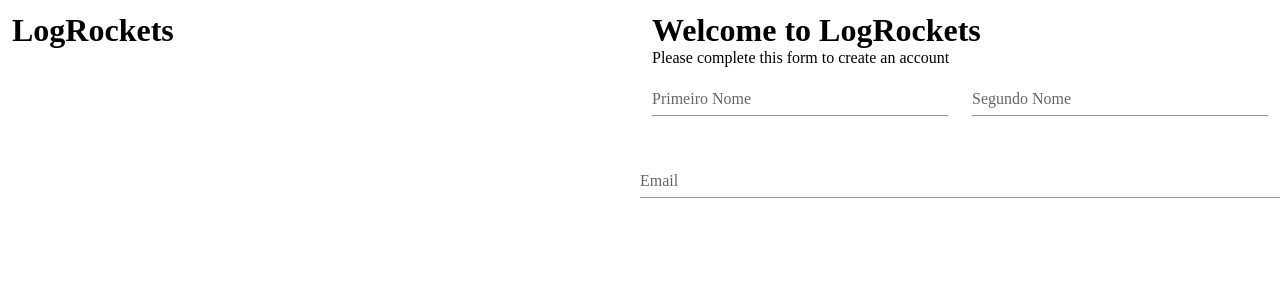
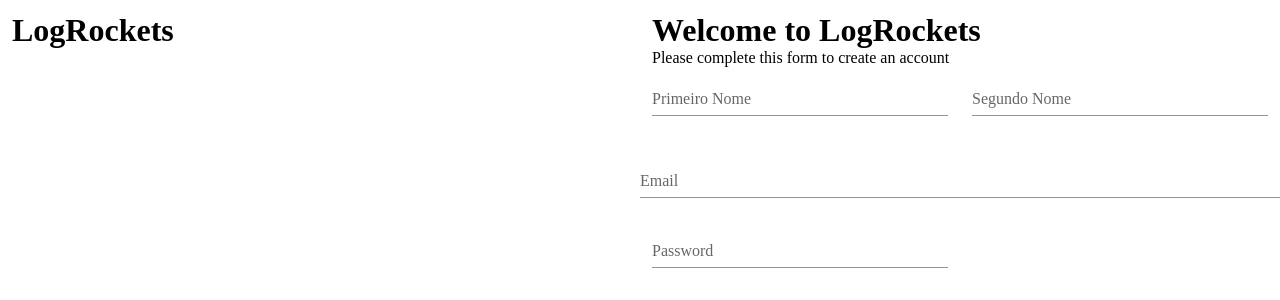
Before and after one commit to Edivansanto5/telaLoginComvuetify, a Vue app in the folder formulario-vuetify/: page / in a window 1280 px wide. Shown: the top 300 px of the page. Built offline with nearby package versions, Linux system fonts and the light colour scheme.

Commit message:
criando autenticaçao da senha

```diff
--- a/formulario-vuetify/src/components/RegistrationForm.vue
+++ b/formulario-vuetify/src/components/RegistrationForm.vue
@@ -35,11 +35,26 @@
 
                </v-row>
             </v-form>
+            <v-row>
+               <v-col cols="6">
+                        <v-text-field v-model="password" type="password" :rules="passwordRules"
+                           label="Password" required></v-text-field>
+                        </v-col>
+                     </v-row>
+<!--
+                  <v-checkbox v-model="firstcheckbox" :rules="[v => !!v || 'You must agree to continue!']"
+                     label="I agree with Terms and Conditions" required>
+                  </v-checkbox>
 
-         </v-col>
+                  <v-checkbox v-model="seccheckbox" :rules="[v => !!v || 'You must agree to receive!']"
+                     label="I want to receive LogRocket Emails" required>
+                  </v-checkbox> -->
 
 
-      </v-row>
+               </v-col>
+
+
+            </v-row>
 
   </v-container>
 </template>
@@ -54,9 +69,14 @@
                nameRules: [v => !!v || 'O nome é obrigatório',v => (v && v.length <= 12) ||
                 'O nome deve ter menos de 12 caracteres',],
 
-                email: '',
-                emailRules: [v => !!v || 'E-mail is Obrigatório',
-                v => /^(([^<>()[\]\\.,;:\s@']+(\.[^<>()\\[\]\\.,;:\s@']+)*)|('.+'))@((\[[0-9]{1,3}\.[0-9]{1,3}\.[0-9]{1,3}\.[0-9]{1,3}\])|(([a-zA-Z\-0-9]+\.)+[a-zA-Z]{2,}))$/.test(v) || 'E-mail invalido',],
+               email: '',
+               emailRules: [v => !!v || 'E-mail is Obrigatório',
+               v => /^(([^<>()[\]\\.,;:\s@']+(\.[^<>()\\[\]\\.,;:\s@']+)*)|('.+'))@((\[[0-9]{1,3}\.[0-9]{1,3}\.[0-9]{1,3}\.[0-9]{1,3}\])|(([a-zA-Z\-0-9]+\.)+[a-zA-Z]{2,}))$/.test(v) || 'E-mail invalido',],
+
+               password: '',
+               passwordRules: [v => !!v || 'Password is required',
+               v => /(?=.*\d)(?=.*[a-z])(?=.*[A-Z]).{6,}/.test(v) || 'Password must contain at least lowercase letter, one number, a special character and one uppercase letter',],
+               firstcheckbox: false,
             }
          }
       }
```
